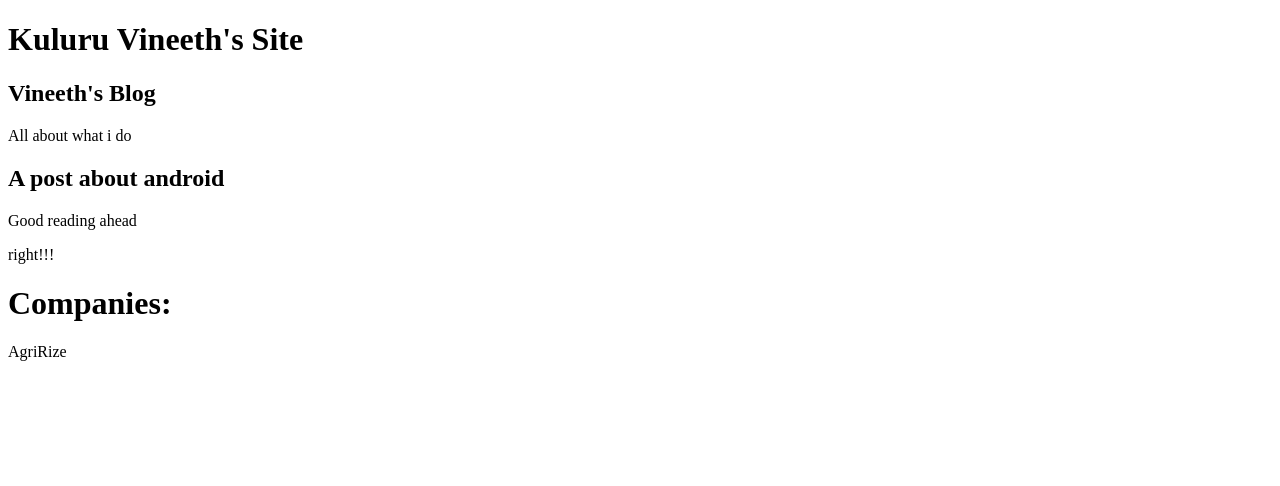
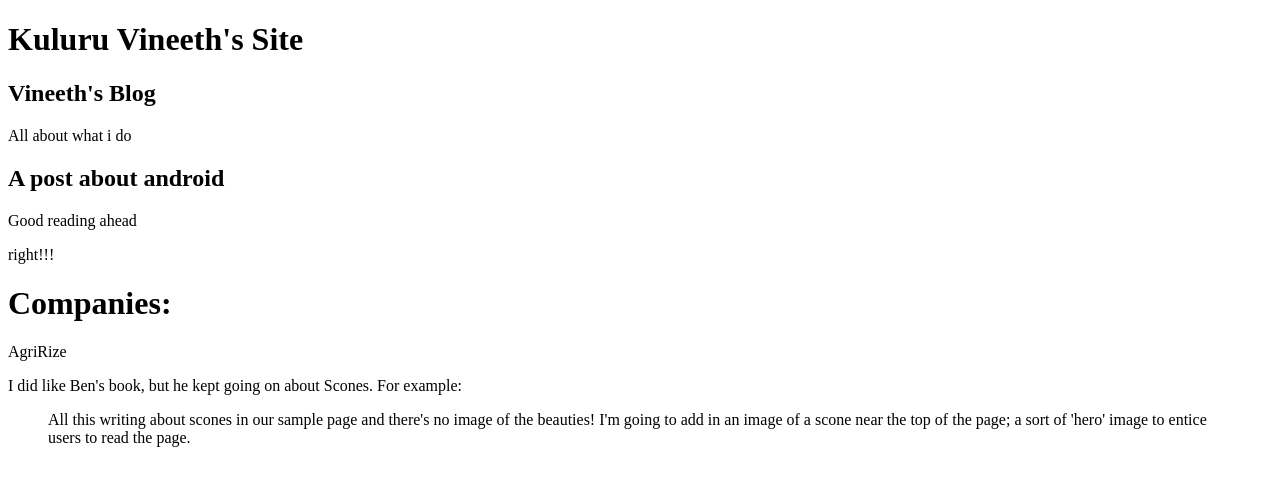
Before and after one commit to kuluruvineeth/responseWebDesign, a plain HTML site: page index.html in a window 1280 px wide. Drawn offline with Linux system fonts and the light colour scheme.

Commit message:
blockquote tag

```diff
--- a/index.html
+++ b/index.html
@@ -29,5 +29,13 @@
       <h1>Companies:</h1>
       <p>AgriRize</p>
     </hgroup>
+    <p>
+      I did like Ben's book, but he kept going on about Scones. For example:
+    </p>
+    <blockquote>
+      All this writing about scones in our sample page and there's no image of
+      the beauties! I'm going to add in an image of a scone near the top of the
+      page; a sort of 'hero' image to entice users to read the page.
+    </blockquote>
   </body>
 </html>
```
